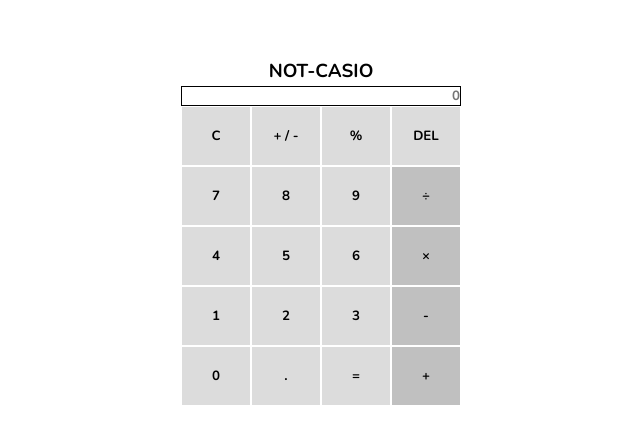
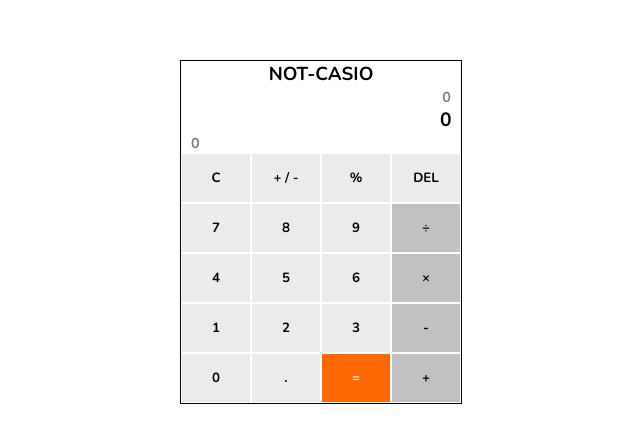
Before and after one commit to NeerajVodala/Calculator, a plain HTML site: page index.html in a window 1280 px wide. Shown: the part 168-612 px from the top of the page, without its empty margins (319-959 px from the left). Drawn offline with nearby package versions, Linux system fonts and the light colour scheme.

Commit message:
CSS: done

```diff
--- a/index.html
+++ b/index.html
@@ -13,7 +13,11 @@
     <div class="container">
         <div class="calculator">
             <h3 class="heading">NOT-CASIO</h3>
-            <input class="displayPort" type="text" placeholder="0">
+            <div class="display">
+                <div class="display-upper">0</div>
+                <div class="display-main">0</div>
+                <div class="display-temp">0</div>
+            </div>
             <table>
                 <tr>
                     <td><button>C</button></td>
@@ -42,7 +46,7 @@
                 <tr>
                     <td><button>0</button></td>
                     <td><button>.</button></td>
-                    <td><button>=</button></td>
+                    <td><button class="span-color-1">=</button></td>
                     <td><button class="span-color">+</button></td>
                 </tr>
             </table>
--- a/styles.css
+++ b/styles.css
@@ -14,27 +14,47 @@
     height: 100vh;
 }
 
+.calculator {
+    border: 1px solid black;
+}
+
 .heading {
     text-align: center;
 }
 
-.displayPort {
+.display {
+    width: 280px;
+}
+
+.display-upper,
+.display-main {
     text-align: right;
-    width: 278px;
-    border: 1px solid black;
-    outline: none;
+
 }
+
+.display-upper,
+.display-temp {
+    opacity: 50%;
+    padding: 0em 0.7em;
+    font-size: 90%;
+}
+
+.display-main {
+    font-size: 120%;
+    padding: 0em 0.5em;
+}
+
 
 table {
     border-spacing: 0px;
 }
 
 button {
-    height: 60px;
+    height: 3.75em;
     width: 70px;
     border: 1px solid white;
     outline: none;
-    background-color: #DCDCDC;
+    background-color: #ebebeb;
     transition: all 0.2s;
     cursor: pointer;
 }
@@ -43,6 +63,15 @@ button {
     background-color: #C0C0C0;
 }
 
+.span-color-1 {
+    color: white;
+    background-color: #ff6700;
+}
+
+.span-color-1:hover {
+    background: #c34f00;
+}
+
 button:hover {
     background: #A9A9A9;
 }
```
